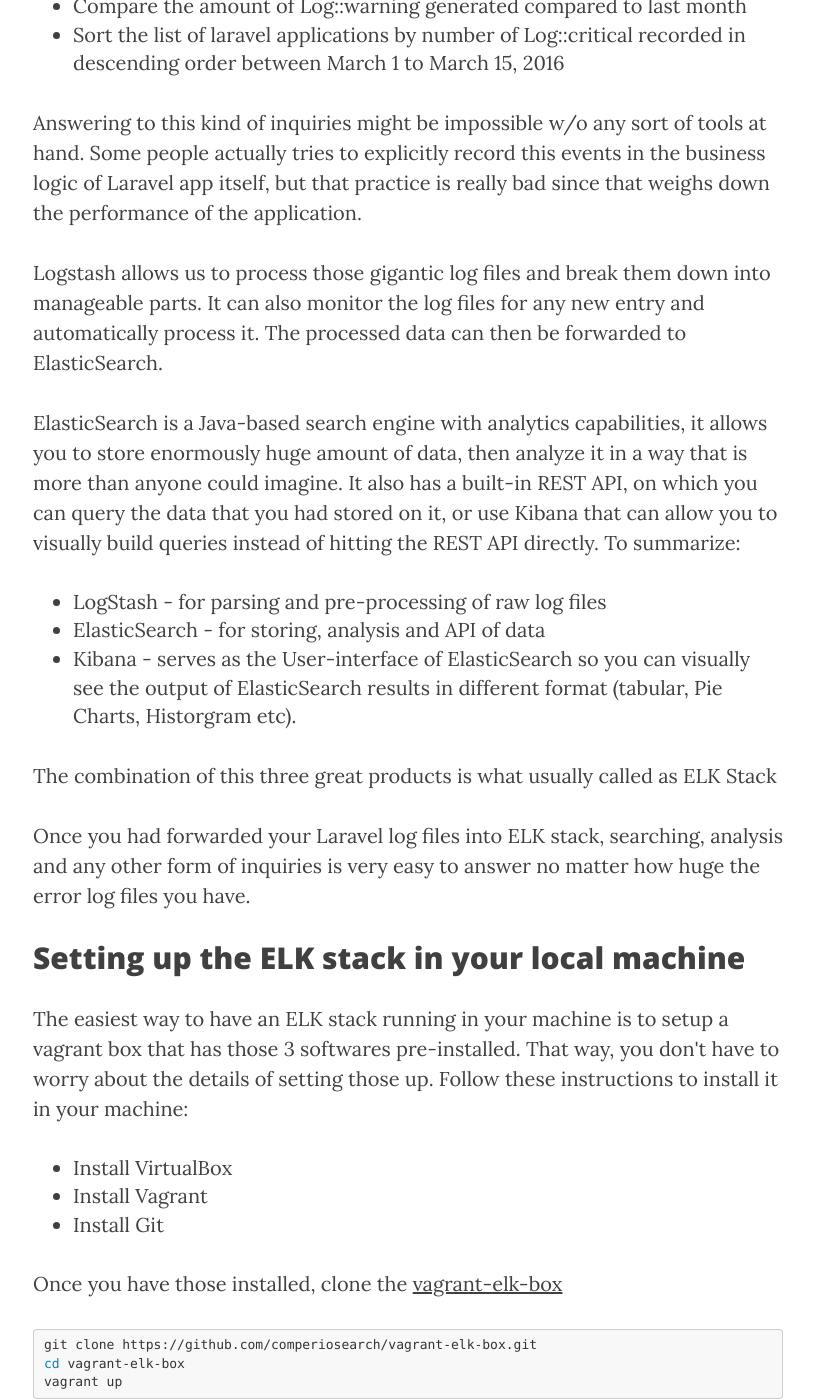
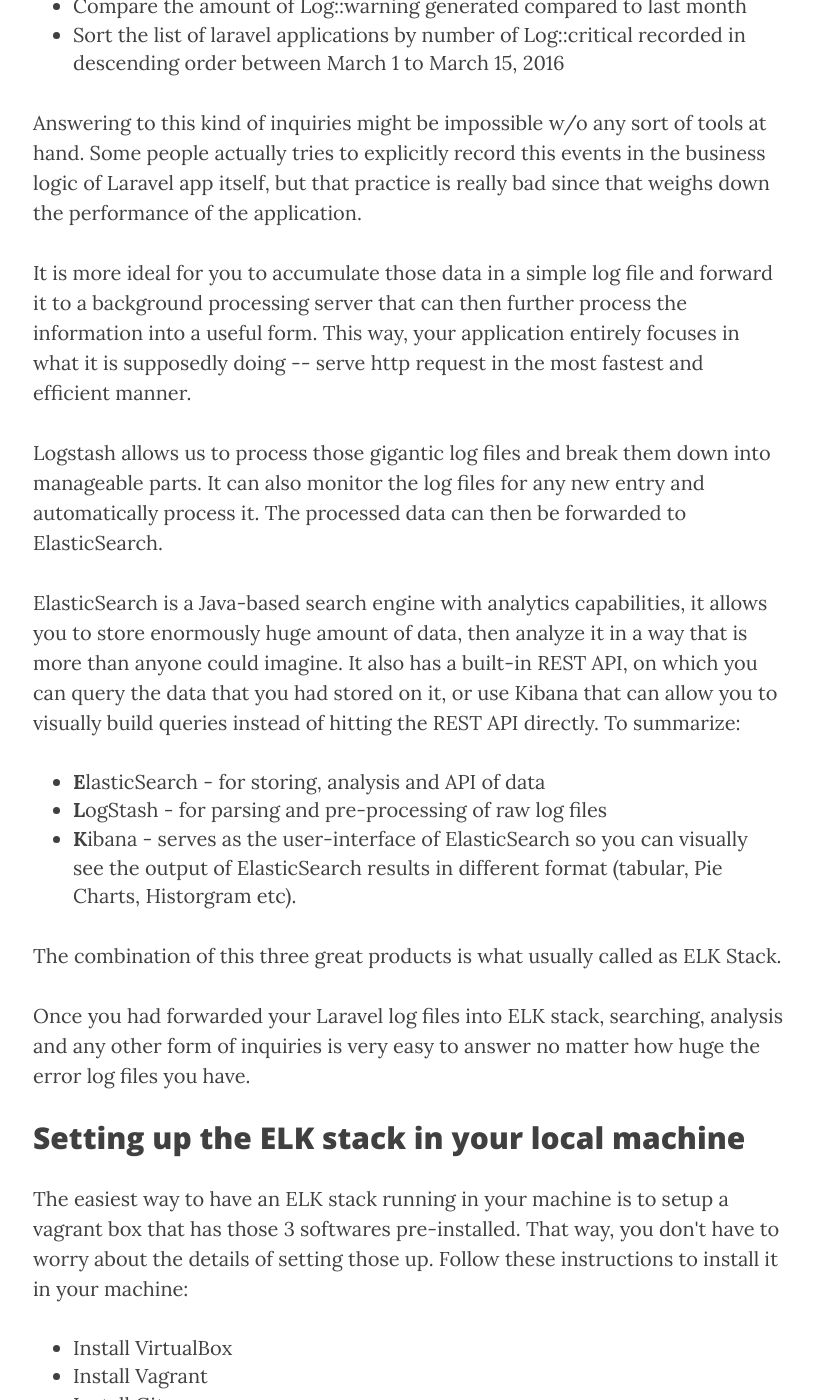
Before and after one commit to buonzz/buonzz.github.io, a Jekyll site: the page built from _posts/2016-04-17-parsing-and-sending-laravel-logs-to-elasticsearch-using-logstash.html, in a window 1280 px wide and 1400 px high, scrolled down 1081 px. Shown: the whole window, without its empty margins (232-1046 px from the left). Built offline with Jekyll 4.4.1, drawn with Linux system fonts in a browser that asks for light colours; nearby versions of some CDN libraries; comment, search, counter and statistics services are not loaded; some of the changed text lies outside the part shown.

```diff
--- a/_posts/2016-04-17-parsing-and-sending-laravel-logs-to-elasticsearch-using-logstash.html
+++ b/_posts/2016-04-17-parsing-and-sending-laravel-logs-to-elasticsearch-using-logstash.html
@@ -18,19 +18,21 @@
 
 <p>Answering to this kind of inquiries might be impossible w/o any sort of tools at hand. Some people actually tries to explicitly record this events in the business logic of Laravel app itself, but that practice is really bad since that weighs down the performance of the application.</p>
 
+<p>It is more ideal for you to accumulate those data in a simple log file and forward it to a background processing server that can then further process the information into a useful form. This way, your application entirely focuses in what it is supposedly doing -- serve http request in the most fastest and efficient manner.</p>
+
 <p>Logstash allows us to process those gigantic log files and break them down into manageable parts. It can also monitor the log files for any new entry and automatically process it. The processed data can then be forwarded to ElasticSearch.</p>
 
 <p>ElasticSearch is a Java-based search engine with analytics capabilities, it allows you to store enormously huge amount of data, then analyze it in a way that is more than anyone could imagine. It also has a built-in REST API, on which you can query the data that you had stored on it, or use Kibana that can allow you to visually build queries instead of hitting the REST API directly.
 To summarize:
 
 <ul>
-	<li>LogStash - for parsing and pre-processing of raw log files</li>
-	<li>ElasticSearch - for storing, analysis and API of data</li>
-	<li>Kibana - serves as the User-interface of ElasticSearch so you can visually see the output of ElasticSearch results in different format (tabular, Pie Charts, Historgram etc).
+	<li><b>E</b>lasticSearch - for storing, analysis and API of data</li>
+	<li><b>L</b>ogStash - for parsing and pre-processing of raw log files</li>
+	<li><b>K</b>ibana - serves as the user-interface of ElasticSearch so you can visually see the output of ElasticSearch results in different format (tabular, Pie Charts, Historgram etc).
 </ul>
 </p>
 
-<p>The combination of this three great products is what usually called as ELK Stack</p>
+<p>The combination of this three great products is what usually called as ELK Stack.</p>
 
 <p>Once you had forwarded your Laravel log files into ELK stack, searching, analysis and any other form of inquiries is very easy to answer no matter how huge the error log files you have.</p>
 
@@ -60,7 +62,7 @@
   <li>Kibana <a href="http://localhost:5601/" target="_blank">http://localhost:5601/</a></li>
   <li>Logstash - is a command line tool you can use when you login to the VM via ssh</li>
 </ul>
-
+<blockquote>In production, you should not process logs in your local machine! ELK stack is usually installed in some seperate cluster of servers not facing your end-users (i.e. not in web servers).</blockquote>
 
 <h2>Processing an Example laravel.log file</h2>
 
```
Also changed, not shown: other parts of _posts/2016-04-17-parsing-and-sending-laravel-logs-to-elasticsearch-using-logstash.html (+1 -1 lines).
